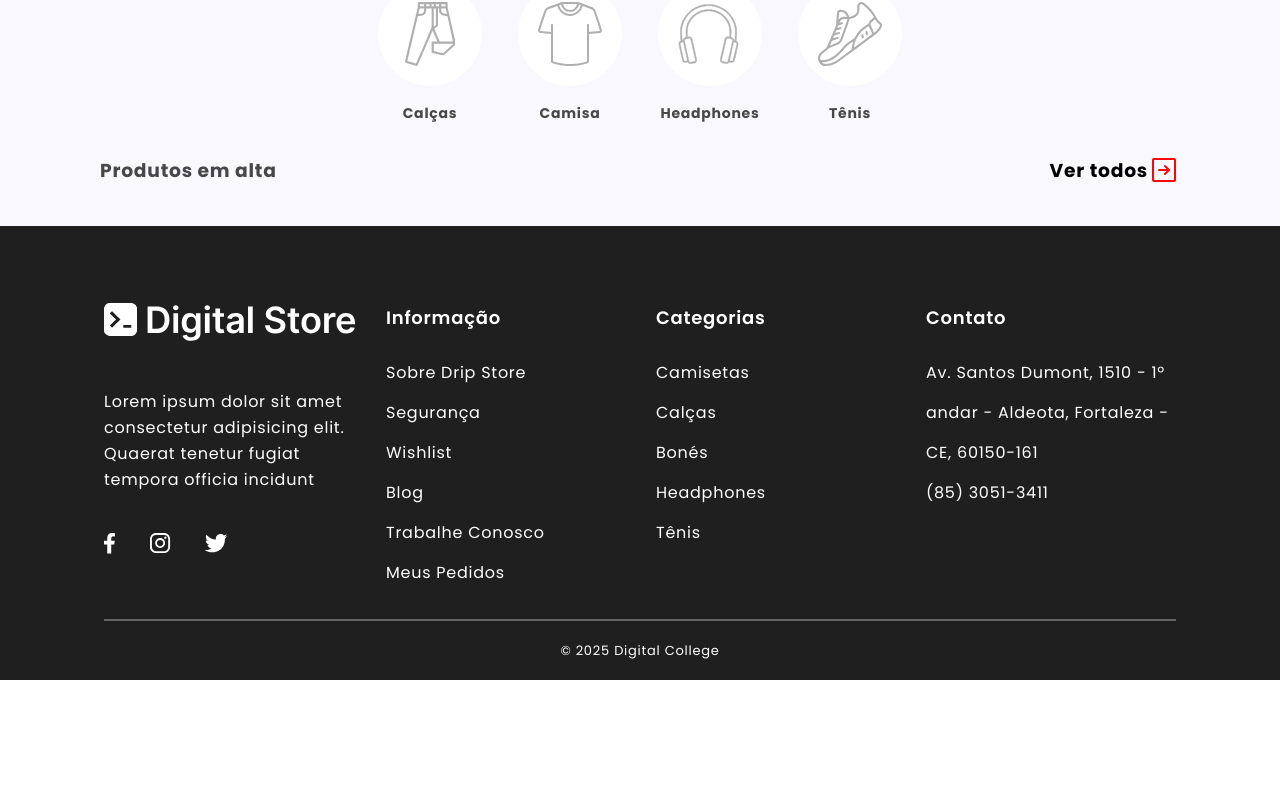
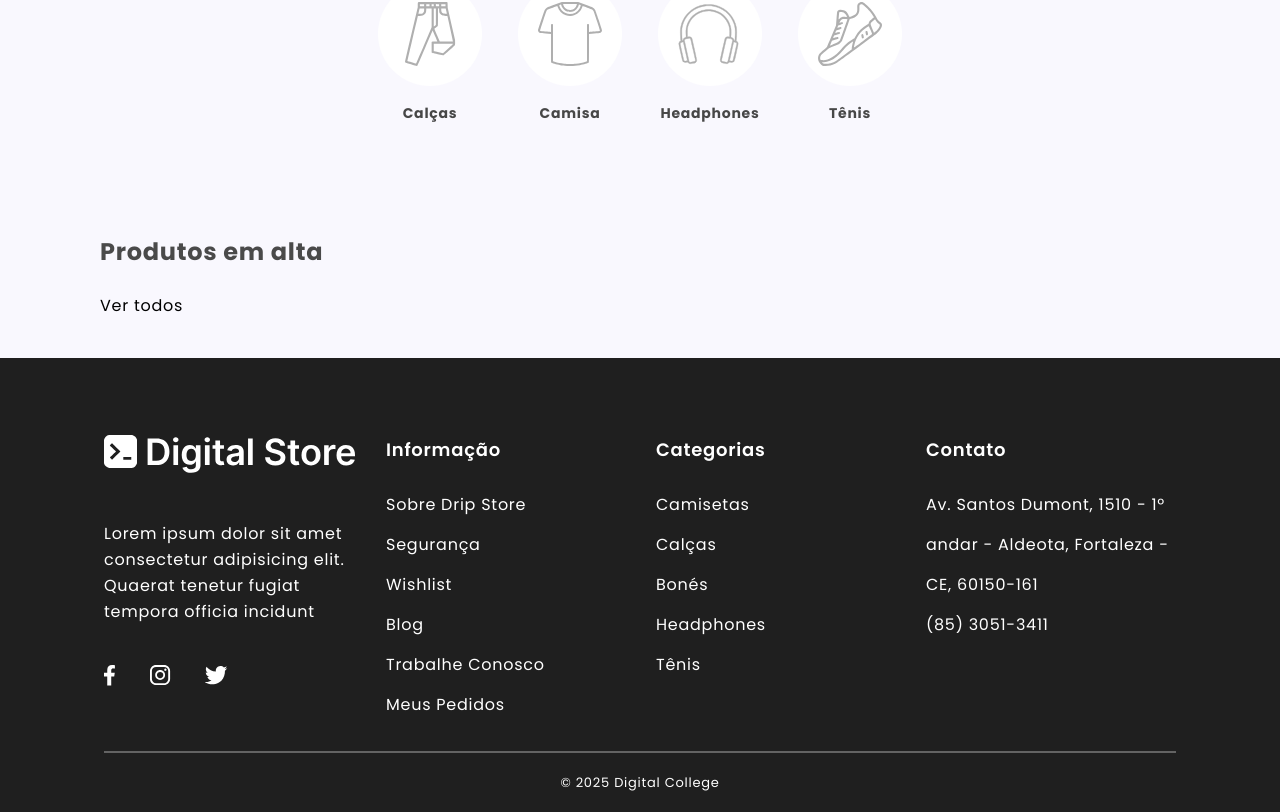
Before and after one commit to kottybarn3567/projeto-final-kaua-lopes-gtech, a React (Vite) app: page / in a window 1280 px wide. Shown: the part 1398-2210 px from the top of the page. Before the commit the page ends 2078 px from the top, so only its background shows below. Built offline with nearby package versions, Linux system fonts and the light colour scheme.

Commit message:
iniciando os cards

```diff
--- a/src/pages/HomePage.jsx
+++ b/src/pages/HomePage.jsx
@@ -92,6 +92,10 @@ const SectionTwo = styled.section`
   }
 
  `;
+
+const GridContainer = styled.div `
+  grid-template-columns: repeat(4, 1fr);
+`;
 
 {/* ||||||||||||||||||||||||||||||||||||||||||||||||||||||||||||||||||||||||||||||||||||||||||||||||||||||||||||||||||| */ }
 
@@ -196,14 +200,12 @@ const HomePage = () => {
               <p className="font-14 bold-700 text-dark-gray-2">Tênis</p>
             </div>
         </div>
-
-        <h3 className="text-dark-gray-2 d-flex align-i-center justi-cont-sp-between w-full">Produtos em alta
-          <span className="d-flex align-i-center justi-cont-center">
-            Ver todos
-            <svg xmlns="http://www.w3.org/2000/svg" width="32" height="32" fill="#ff0000f9" viewBox="0 0 256 256"><path d="M208,32H48A16,16,0,0,0,32,48V208a16,16,0,0,0,16,16H208a16,16,0,0,0,16-16V48A16,16,0,0,0,208,32Zm0,176H48V48H208ZM80,128a8,8,0,0,1,8-8h60.69l-18.35-18.34a8,8,0,0,1,11.32-11.32l32,32a8,8,0,0,1,0,11.32l-32,32a8,8,0,0,1-11.32-11.32L148.69,136H88A8,8,0,0,1,80,128Z"></path></svg>
-          </span>
-        </h3>
       </SectionTwo>
+      <Section title="Produtos em alta" titleAlign="left">
+        <p>Ver todos </p>
+        <GridContainer>
+        </GridContainer>
+      </Section>
     </MainContainer>
   );
 };
--- a/src/styles/GlobalStyle.jsx
+++ b/src/styles/GlobalStyle.jsx
@@ -61,9 +61,13 @@ const GlobalStyle = createGlobalStyle`
     .relative { position: relative; }
     .absolute { position: absolute; }
 
+  /* Overflow */
+    .over-f-hid { overflow: hidden; }
+
   /* Display and layout */
     .d-flex { display: flex; }
     .d-block { display: block; }
+    .d-grid { display: grid; }
     .flex-col { flex-direction: column; }
     .justi-cont-center { justify-content: center; }
     .justi-cont-sp-between { justify-content: space-between; }
@@ -146,8 +150,10 @@ const GlobalStyle = createGlobalStyle`
     .round10 { border-radius: 10px; }
     .round5 { border-radius: 5px; }
 
-  /* Paddings */
+  /* Grids */
+    .obj-tall2 { grid-row: span 2; }
 
+    .obj-wide2 { grid-column: span 2; }
 
   /* Others */
     .pointer { cursor: pointer; }
```
Also changed, not shown: src/components/ProductCard.jsx (added, +9 -0 lines).
